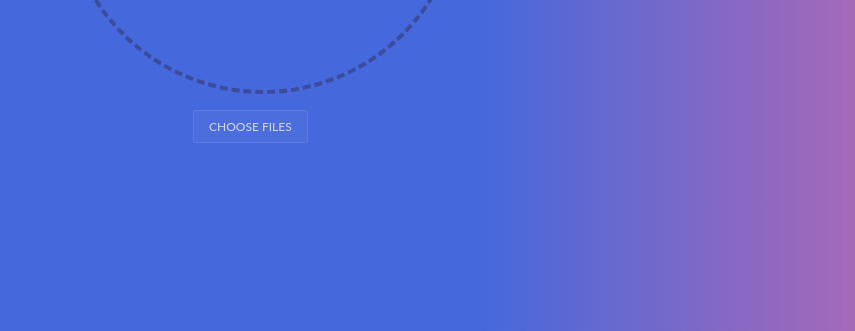
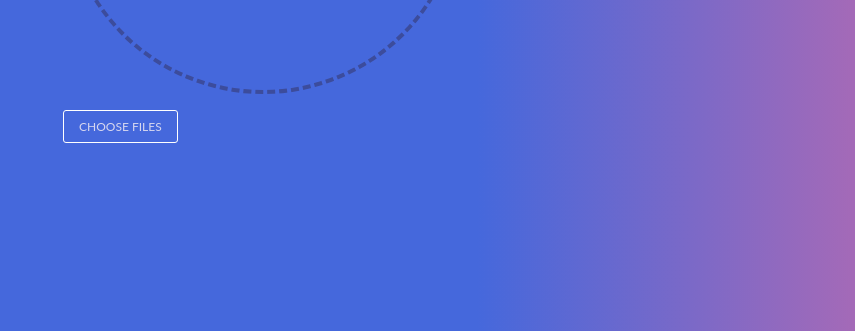
Before and after one commit to swrzalek/File-Crossbar, a website: page views/send.html in a window 1280 px wide. Shown: the part 306-637 px from the top of the page, 377-1232 px from the left. Drawn offline with nearby package versions, Linux system fonts and the light colour scheme; files that its build step writes are made by us from their sources.

Commit message:
whats up

```diff
--- a/css/style.css
+++ b/css/style.css
@@ -110,13 +110,11 @@ section {
 }
 
 .fake-btn {
-    margin-left: 130px;
+
     flex-shrink: 0;
-    background-color: rgba(255, 255, 255, 0.04);
-    border: 1px solid rgba(255, 255, 255, 0.1);
+    border: 1px solid rgb(255, 255, 255);
     border-radius: 3px;
     padding: 8px 15px;
-
     font-size: 12px;
     text-transform: uppercase;
 }
--- a/views/send.html
+++ b/views/send.html
@@ -23,7 +23,7 @@
                     <input type="hidden" id="url" name="url" value="">
 
                 </div>
-                <div class="col-xs-12 mt-4">
+                <div class="col-xs-12 mt-4 mb-4">
                     <span class="fake-btn">Choose files</span>
                 </div>
                 </div>
```
Also changed, not shown: app.js (+0 -7 lines).
